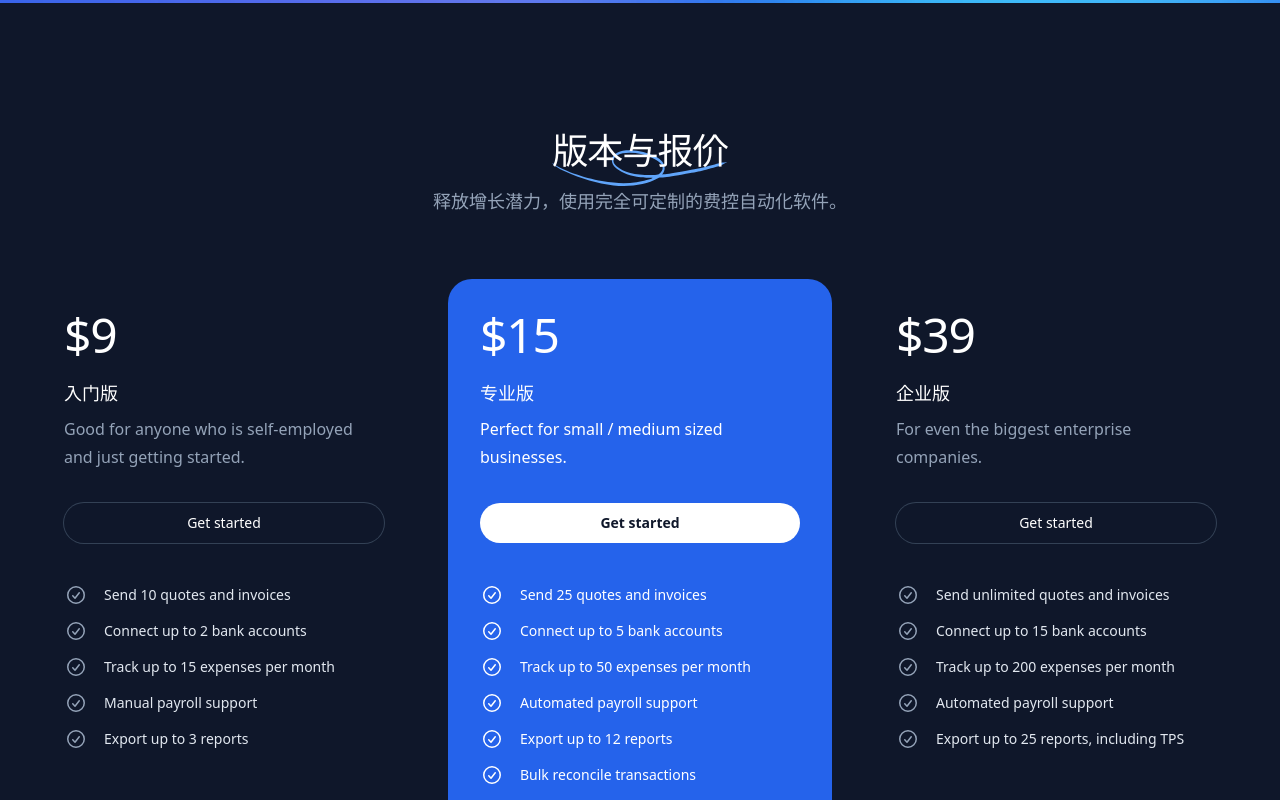
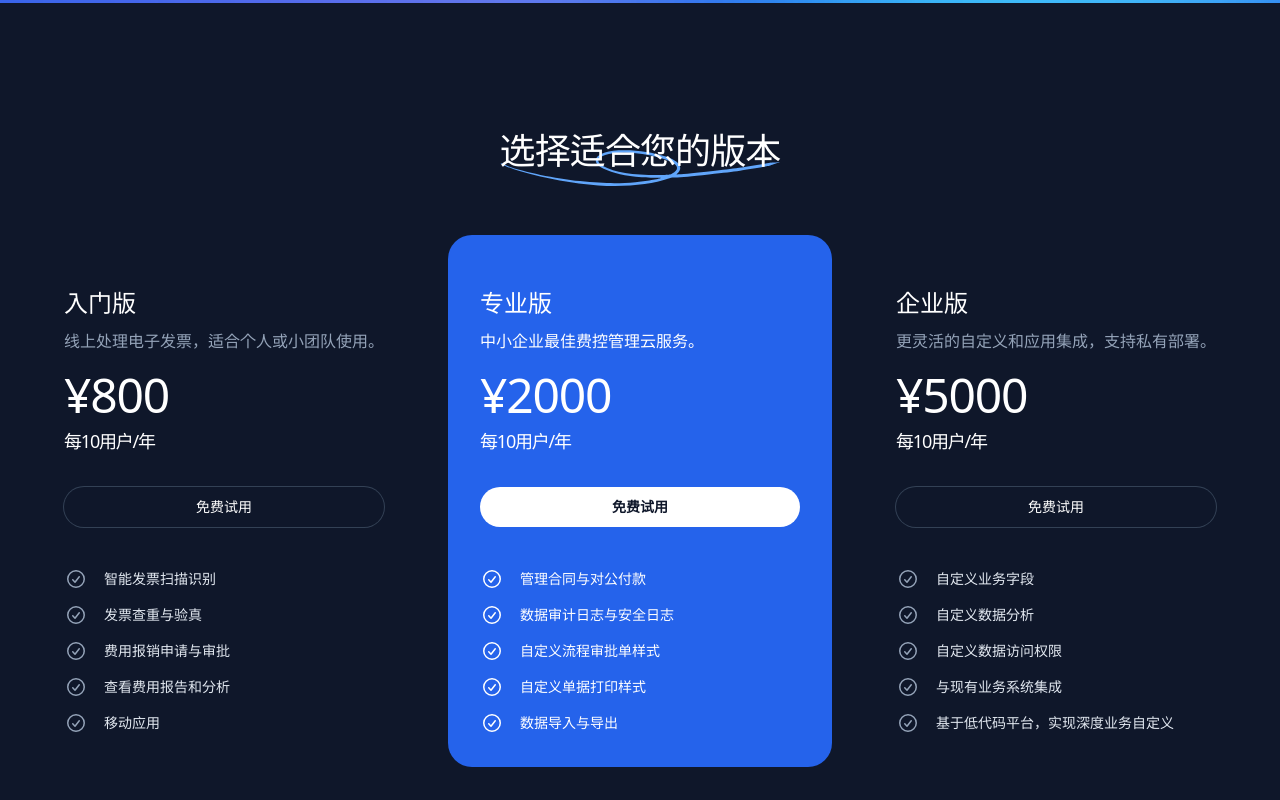
Before and after one commit to steedos-labs/feikongwang.com, a Next.js app: page / in a window 1280 px wide. Shown: the part 3720-4520 px from the top of the page. Built offline with nearby package versions, Linux system fonts and the light colour scheme.

Commit message:
Update Pricing.tsx

```diff
--- a/src/components/Pricing.tsx
+++ b/src/components/Pricing.tsx
@@ -72,7 +72,7 @@ function Plan({
         featured ? 'order-first bg-blue-600 py-8 lg:order-none' : 'lg:py-8',
       )}
     >
-      <h3 className="mt-5 font-display text-lg text-white">{name}</h3>
+      <h3 className="mt-5 font-display text-2xl text-white">{name}</h3>
       <p
         className={clsx(
           'mt-2 text-base',
@@ -81,9 +81,10 @@ function Plan({
       >
         {description}
       </p>
-      <p className="order-first font-display text-5xl font-light tracking-tight text-white">
+      <div className="pt-4 font-display text-5xl font-light tracking-tight text-white">
         {price}
-      </p>
+        <p className="pt-2 font-normal text-lg">每10用户/年</p>
+      </div>
       <ul
         role="list"
         className={clsx(
@@ -105,7 +106,7 @@ function Plan({
         className="mt-8"
         aria-label={`Get started with the ${name} plan for ${price}`}
       >
-        Get started
+        免费试用
       </Button>
     </section>
   )
@@ -123,54 +124,52 @@ export function Pricing() {
           <h2 className="font-display text-3xl tracking-tight text-white sm:text-4xl">
             <span className="relative whitespace-nowrap">
               <SwirlyDoodle className="absolute left-0 top-1/2 h-[1em] w-full fill-blue-400" />
-              <span className="relative">版本与报价</span>
+              <span className="relative">选择适合您的版本</span>
             </span>{' '}
           </h2>
-          <p className="mt-4 text-lg text-slate-400">
+          {/* <p className="mt-4 text-lg text-slate-400">
           释放增长潜力，使用完全可定制的费控自动化软件。
-          </p>
+          </p> */}
         </div>
         <div className="-mx-4 mt-16 grid max-w-2xl grid-cols-1 gap-y-10 sm:mx-auto lg:-mx-8 lg:max-w-none lg:grid-cols-3 xl:mx-0 xl:gap-x-8">
           <Plan
             name="入门版"
-            price="$9"
-            description="Good for anyone who is self-employed and just getting started."
+            price="¥800"
+            description="线上处理电子发票，适合个人或小团队使用。"
             href="/register"
             features={[
-              'Send 10 quotes and invoices',
-              'Connect up to 2 bank accounts',
-              'Track up to 15 expenses per month',
-              'Manual payroll support',
-              'Export up to 3 reports',
+              '智能发票扫描识别',
+              '发票查重与验真',
+              '费用报销申请与审批',
+              '查看费用报告和分析',
+              '移动应用',
             ]}
           />
           <Plan
             featured
             name="专业版"
-            price="$15"
-            description="Perfect for small / medium sized businesses."
+            price="¥2000"
+            description="中小企业最佳费控管理云服务。"
             href="/register"
             features={[
-              'Send 25 quotes and invoices',
-              'Connect up to 5 bank accounts',
-              'Track up to 50 expenses per month',
-              'Automated payroll support',
-              'Export up to 12 reports',
-              'Bulk reconcile transactions',
-              'Track in multiple currencies',
+              '管理合同与对公付款',
+              '数据审计日志与安全日志',
+              '自定义流程审批单样式',
+              '自定义单据打印样式',
+              '数据导入与导出',
             ]}
           />
           <Plan
             name="企业版"
-            price="$39"
-            description="For even the biggest enterprise companies."
+            price="¥5000"
+            description="更灵活的自定义和应用集成，支持私有部署。"
             href="/register"
             features={[
-              'Send unlimited quotes and invoices',
-              'Connect up to 15 bank accounts',
-              'Track up to 200 expenses per month',
-              'Automated payroll support',
-              'Export up to 25 reports, including TPS',
+              '自定义业务字段',
+              '自定义数据分析',
+              '自定义数据访问权限',
+              '与现有业务系统集成',
+              '基于低代码平台，实现深度业务自定义',
             ]}
           />
         </div>
```
